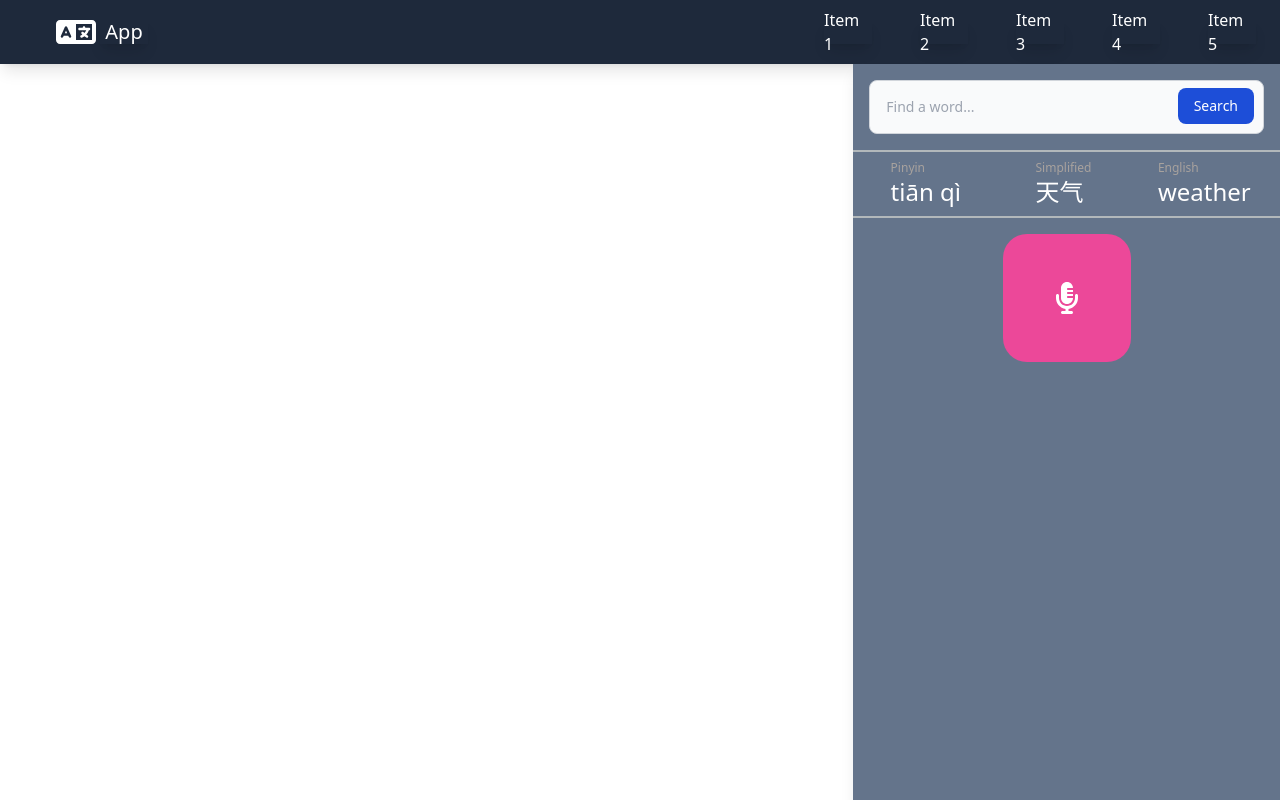
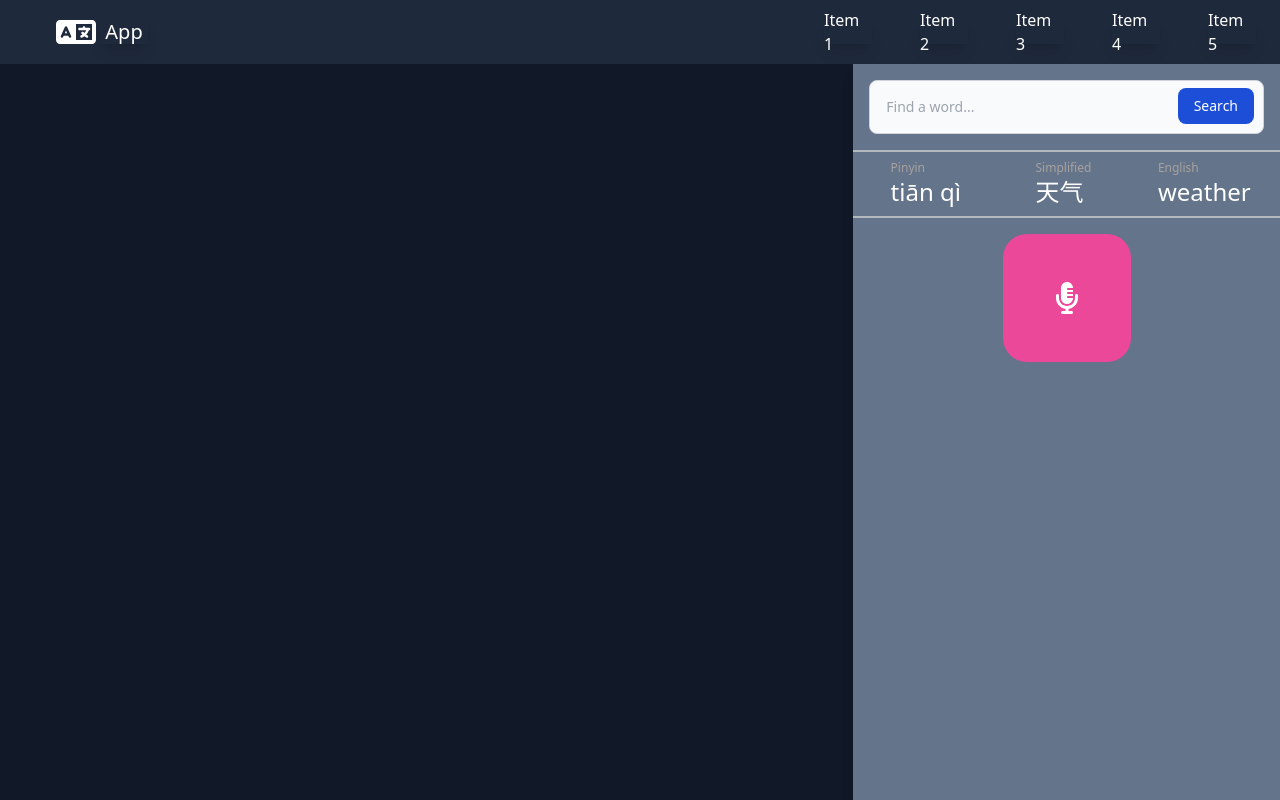
Before and after one commit to teksts/tone-tracker, a React (Vite) app in the folder tt-frontend/: page / in a window 1280 px wide. Built offline with nearby package versions, Linux system fonts and the light colour scheme.

Commit message:
Pitch space skeleton

```diff
--- a/tt-frontend/src/App.jsx
+++ b/tt-frontend/src/App.jsx
@@ -5,6 +5,7 @@ import Canvas from './components/Canvas';
 import "./styles/index.css"
 import NavBar from './components/NavBar';
 import SidePanel from './components/SidePanel';
+import PitchSpace from './components/PitchSpace';
 
 
 
@@ -45,6 +46,7 @@ function App() {
   return (
     <>
       <NavBar />
+      <PitchSpace/>
       <SidePanel />
       {/* <div>
           <button onClick={toggleMic}>
--- a/tt-frontend/src/components/PitchSpace.jsx
+++ b/tt-frontend/src/components/PitchSpace.jsx
@@ -0,0 +1,12 @@
+import SVG from "./SVG";
+
+const PitchSpace = () => {
+
+  return (
+    <div className="fixed left-0 w-2/3 h-screen mt-16 bg-gray-900">
+      <SVG/>
+    </div>
+  );
+}
+
+export default PitchSpace;
--- a/tt-frontend/src/components/SVG.jsx
+++ b/tt-frontend/src/components/SVG.jsx
@@ -1,24 +1,26 @@
 import pitchCurve from "../helpers/pitchCurve";
 
 const SVG = (props) => {
-  const { pitchValues } = props;
-  const { svgPath, bezierCommand, lineCommand, transformCoordinates } = pitchCurve;
+  // const { pitchValues } = props;
+  // const { svgPath, bezierCommand, lineCommand, transformCoordinates } = pitchCurve;
 
-  const points = [[50, 100], [100, 400], [400, 300], [600, 50], [900, 450], [1200, 100], [1500, 450], [2000, 100]]
+  // const points = [[50, 100], [100, 400], [400, 300], [600, 50], [900, 450], [1200, 100], [1500, 450], [2000, 100]]
 
-  const coords = transformCoordinates(pitchValues);
-  console.log("coords:", coords);
+  // const coords = transformCoordinates(pitchValues);
+  // console.log("coords:", coords);
 
-  const dLine = svgPath(coords, lineCommand);
+  // const dLine = svgPath(coords, lineCommand);
   // const dCurve = svgPath(coords, bezierCommand);
 
-  console.log("min:", Math.min(...pitchValues.map(coord => coord.pitch)));
-  console.log("max:", Math.max(...pitchValues.map(coord => coord.pitch)));
+  // console.log("min:", Math.min(...pitchValues.map(coord => coord.pitch)));
+  // console.log("max:", Math.max(...pitchValues.map(coord => coord.pitch)));
+
+  const viewboxWidth = window.innerWidth * 2/3;
+  const viewboxHeight = window.innerHeight - 64;
 
   return (
-    <svg viewBox="0 0 2000 1000" transform="scale(1, -1)">
-      <rect width="100%" height="100%" fill="lightgrey" />
-      <path d={dLine} stroke="red" strokeWidth="10" fill="none"></path>
+    <svg viewBox={`0 0 ${viewboxWidth} ${viewboxHeight}`} transform="scale(1, -1)">
+      {/* <path d={dLine} stroke="red" strokeWidth="10" fill="none"></path> */}
       {/* <path d={dCurve} stroke="red" strokeWidth="2" fill="none"></path> */}
     </svg>
   )
```
